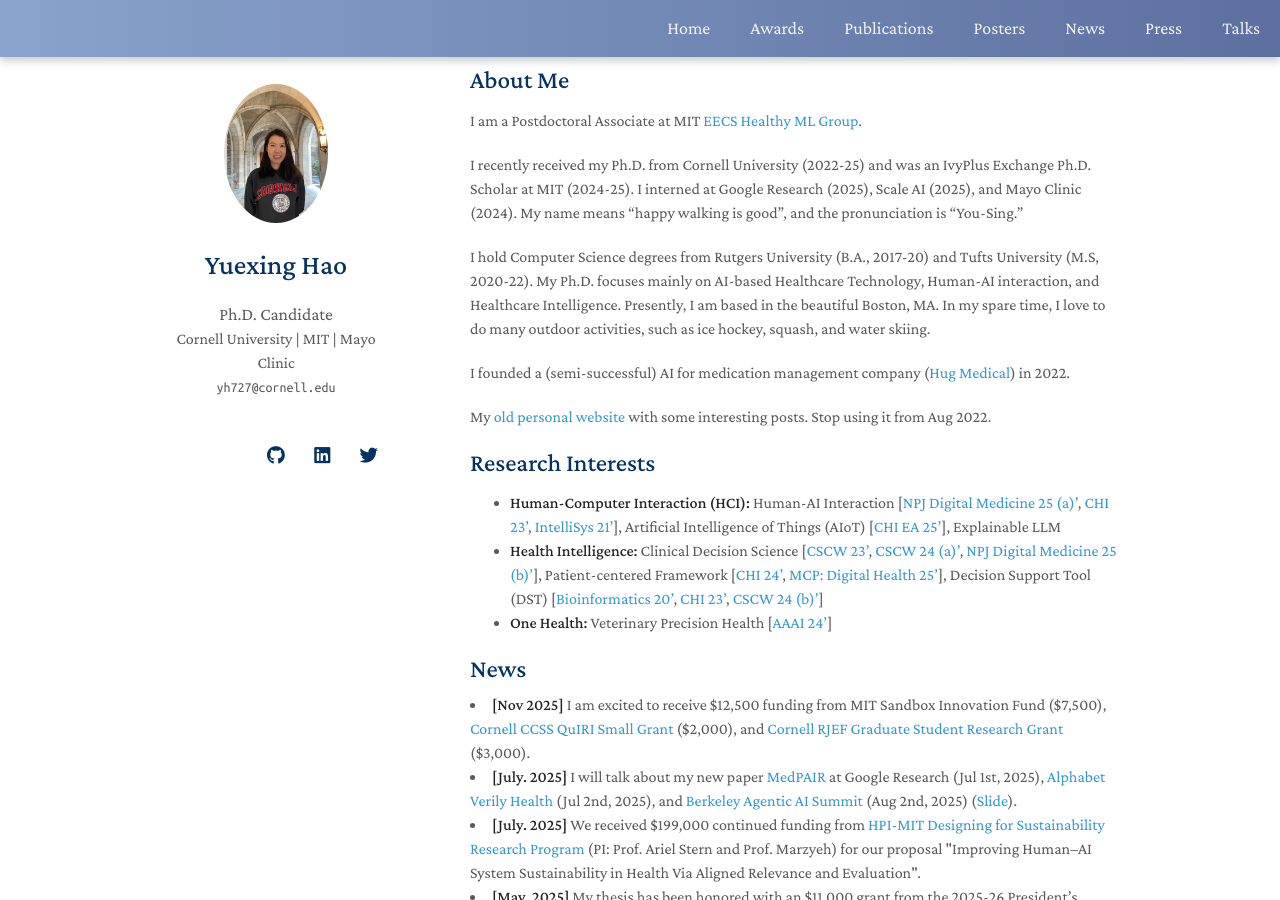
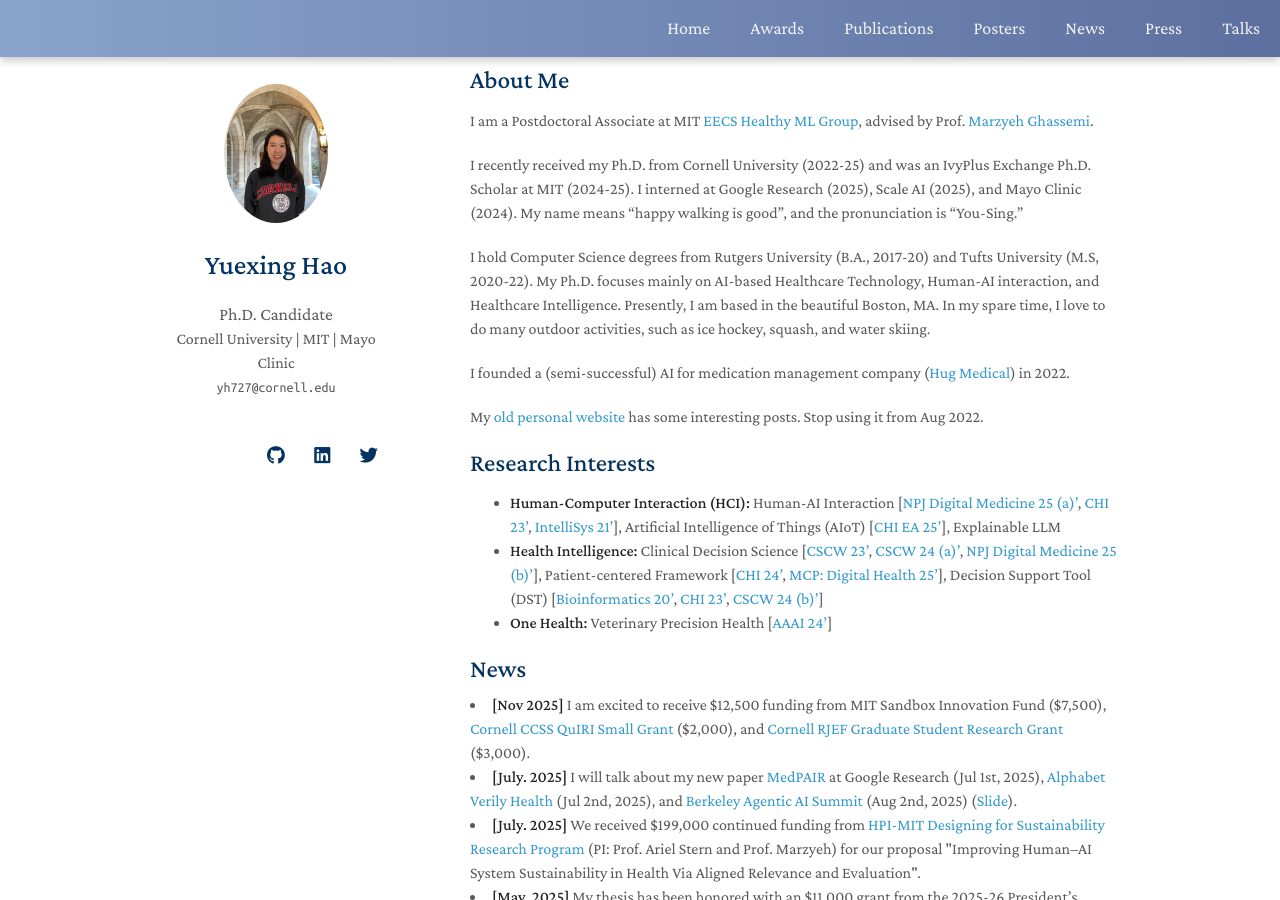
Before and after one commit to YuexingHao/Yuexing-Hao, a Jekyll site: the page built from index.md, in a window 1280 px wide and 900 px high. Built offline with Jekyll 4.4.1, drawn with Linux system fonts in a browser that asks for light colours; nearby versions of some CDN libraries; a style sheet for code colours, icons or effects is not loaded; our own code applies the rules of GitHub Pages for plain Markdown files.

Commit message:
Update personal information in index.md

```diff
--- a/index.md
+++ b/index.md
@@ -4,7 +4,7 @@ layout: homepage
 
 ## About Me
 
-I am a Postdoctoral Associate at MIT [EECS](https://www.eecs.mit.edu/) [Healthy ML Group](https://healthyml.org/people/).
+I am a Postdoctoral Associate at MIT [EECS](https://www.eecs.mit.edu/) [Healthy ML Group](https://healthyml.org/people/), advised by Prof. [Marzyeh Ghassemi](https://www.csail.mit.edu/person/marzyeh-ghassemi).
 
 I recently received my Ph.D. from Cornell University (2022-25) and was an IvyPlus Exchange Ph.D. Scholar at MIT (2024-25). I interned at Google Research (2025), Scale AI (2025), and Mayo Clinic (2024). My name means "happy walking is good", and the pronunciation is "You-Sing."
 
@@ -12,7 +12,7 @@ I hold Computer Science degrees from Rutgers University (B.A., 2017-20) and Tuft
 
 I founded a (semi-successful) AI for medication management company ([Hug Medical](https://hugmed.ai/)) in 2022.
 
-My [old personal website](https://1135100136.wixsite.com/yuexinghao/blog) with some interesting posts. Stop using it from Aug 2022.
+My [old personal website](https://1135100136.wixsite.com/yuexinghao/blog) has some interesting posts. Stop using it from Aug 2022.
 
 <span style="color:red;"></span>
 
```
